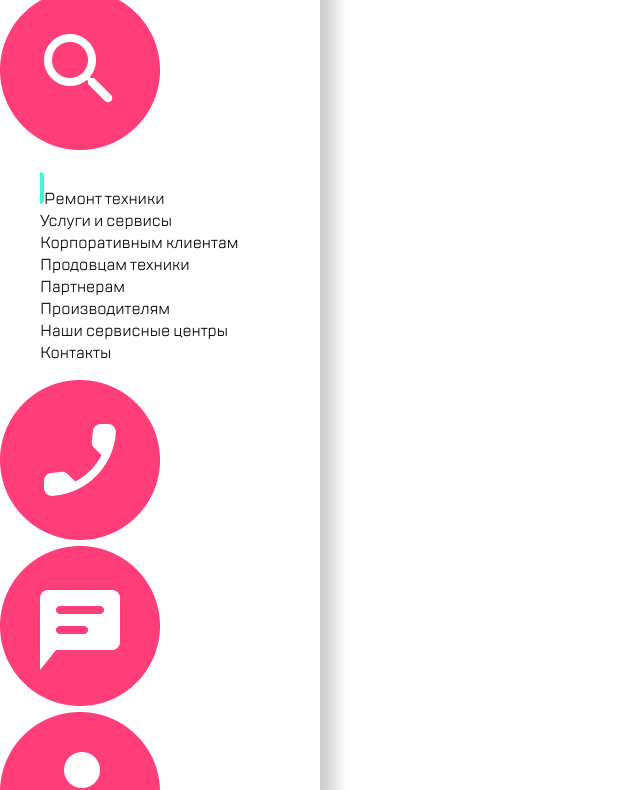
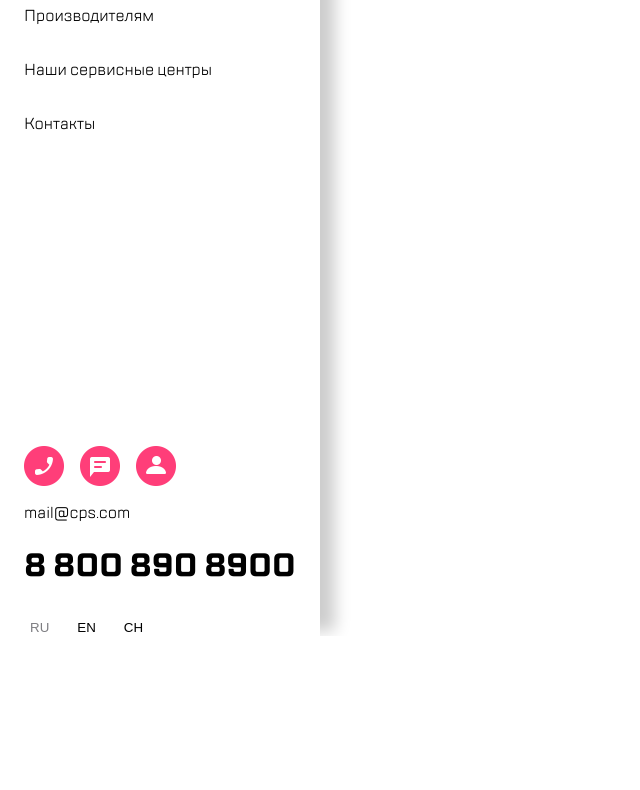
Before and after one commit to ricwi1/webcore7.8, a plain HTML site: page index.html in a window 1280 px wide. Shown: the part 388-1178 px from the top of the page, without its empty margins (0-640 px from the left). After the commit the page ends 1024 px from the top, so only its background shows below. Drawn offline with Linux system fonts and the light colour scheme.

Commit message:
change css

```diff
--- a/index.html
+++ b/index.html
@@ -10,12 +10,12 @@
 <aside class="aside">
 <div class="aside_header">
     <img src="ic/back.png" alt="back" class="aside_header__icon">
-    <img src="ic/logo.png" alt="logo" class="aside_header__icon">
+    <img src="ic/logo.png" alt="logo" class="aside_header__logo">
     <img src="ic/search.png" alt="search" class="aside_header__icon">
 </div>
-<div class="aside_list">
-  <ul  class="aside_list" style="list-style-type: none;">
-    <li class="aside_list__item"><img src="ic/divider.png" alt="divider" class="container_menu__divider">Ремонт техники</li>
+<div>
+  <ul class="aside_list" style="list-style-type: none;">
+    <li class="aside_list__item"><img src="ic/divider.png" alt="divider" class="aside_list__divider">Ремонт техники</li>
     <li class="aside_list__item">Услуги и сервисы</li>
     <li class="aside_list__item">Корпоративным клиентам</li>
     <li class="aside_list__item">Продовцам техники</li>
@@ -26,14 +26,18 @@
   </ul>
 </div>
 <div class="aside_footer">
+  <div class="aside_footer__icon_container">
     <img src="ic/call.png" alt="call" class="aside_footer__icon">
-    <img src="ic/chat.png" alt="chat" class="aside_footer__icon">
+    <img src="ic/chat.png" alt="chat"class="aside_footer__icon">
     <img src="ic/profile.png" alt="profile" class="aside_footer__icon">
+  </div>
     <p class="aside_footer__email">mail@cps.com</p>
     <p class="aside_footer__tel">8 800 890 8900</p>
+  <div class="aside_footer__button_container">
     <button type="button" class="aside_footer__button">RU</button>
     <button type="button" class="aside_footer__button">EN</button>
     <button type="button" class="aside_footer__button">CH</button>
+  </div>
 </div>
 </aside>
 </body>
--- a/style.css
+++ b/style.css
@@ -14,99 +14,99 @@
 /* === Сброс и общие стили === */
 
 body{
-    display: flex;
-    flex-direction: column;
     background-color:white;
     font-family:"TT Lakes", sans-serif;
-    width: 320px;
-    height:100%;
     margin:0;
+}
+.aside{
+    display:flex;
+    flex-direction: column;
+    width:320px;
+    height:100vh;
+    min-height: 1024px;
     box-shadow: 20px 0 15px -5px rgba(0, 0, 0, 0.2);
 }
-
 /* === Шапка === */
 
-.header{
+.aside_header{
     display: flex;
     align-items: center;
     padding:23px;
-}.header_icon, .icon{
+}
+.aside_header__icon, .aside_footer__icon{
     cursor: pointer;
     width:40px;
     transition: filter 0.3s ease, opacity 0.3s ease;
 }
-.header_icon:hover, .icon:hover {
+.aside_header__icon:hover,.aside_footer__icon:hover,.aside_list__item:hover {
     filter: brightness(0.7);
     opacity: 0.8;
 }
-.header_icon:first-child{
+.aside_header__icon:first-child{
     margin-right:24px;
 }
-.header_logo{
+.aside_header__logo{
     width:97px;
     margin-right: auto;
 }
 
 /* === Меню === */
 
-.container_menu{
+.aside_list{
     display:flex;
     flex-direction: column;
     gap: 32px;
     padding:0;
-    margin-bottom: 276px;
 }
-.container_menu__item{
-    display: flex;
+.aside_list__item{
+    display:flex;
     font-weight: 500;
     cursor: pointer;
     margin:0 24px;
-    gap:8px;
     align-items: center;
+    transition: filter 0.3s ease, opacity 0.3s ease;
 }
-.container_menu__item:first-child{
+.aside_list__item:first-child{
     margin:0;
     gap: 20px;
     align-items: center;
     color:#7E7E82;
 }
-.container_menu__divider{
+.aside_list__divider{
     height: 32px;
-}
-.container_menu__item:hover{
-    color:#7E7E82;
 }
 
 /* === Подвал === */
 
-.icon{
-    padding-left:16px;
+.aside_footer{
+    margin-top:auto;
+    margin-left:24px;
 }
-.icon:first-child{
-    padding-left:24px;
+.aside_footer__icon_container{
+    display:flex;
+    gap:16px;
 }
-.footer{
-    margin-left: 24px;
-}
-.footer_email{
+.aside_footer__email{
     cursor: pointer;
     font-size: 16px;
      margin-top: 16px;
 }
-.footer_tel{
+.aside_footer__tel{
     cursor: pointer;
     font-size: 32px;
     font-weight: 700;
     margin-top: 20px;
 }
-.button{
-    margin-left:8px;
+.aside_footer__button_container{
+    display: flex;
+    flex-direction: row;
+    gap:16px;
 }
-button{
+.aside_footer__button{
+    cursor: pointer;
     border:none;
     background-color: white;
-    padding-left:16px;
 }
-.button_ru,button:hover{
+.aside_footer__button:first-child,.aside_footer__button:hover{
     color:#7E7E82;
 }
```
